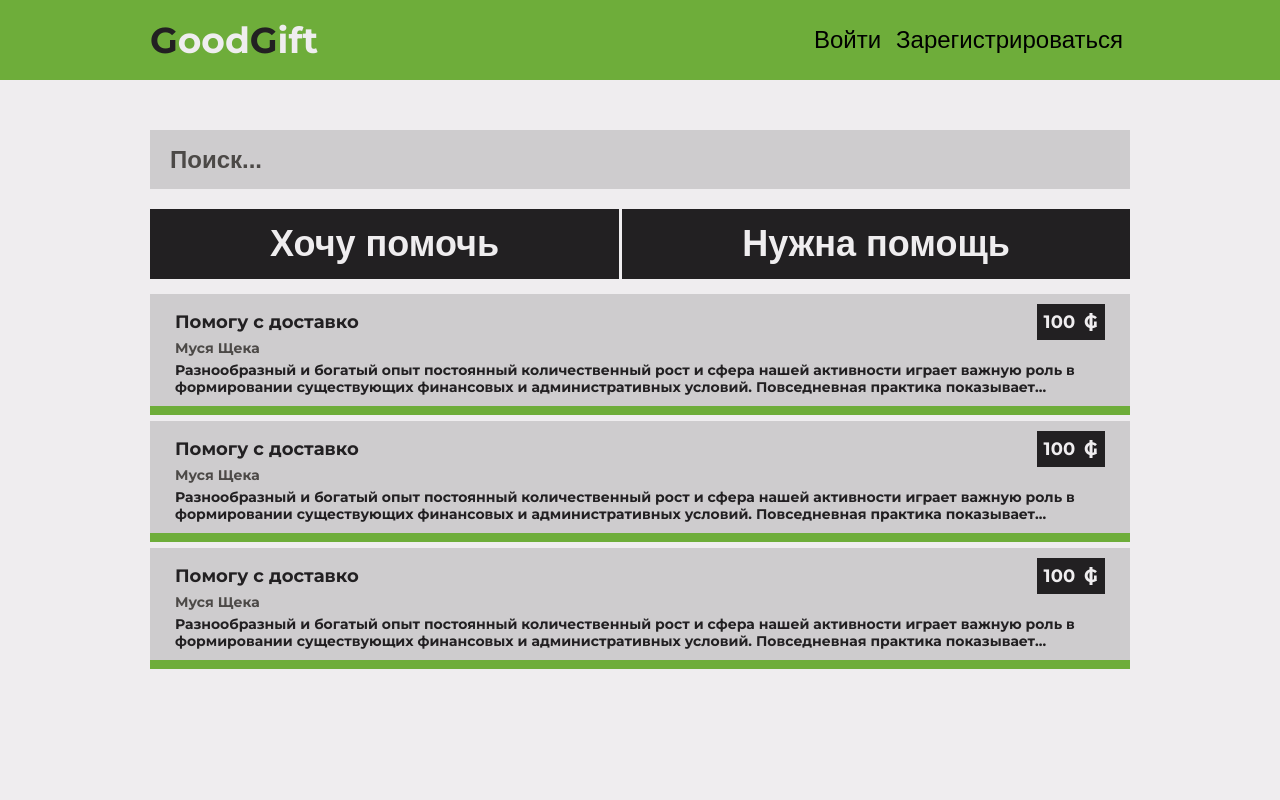
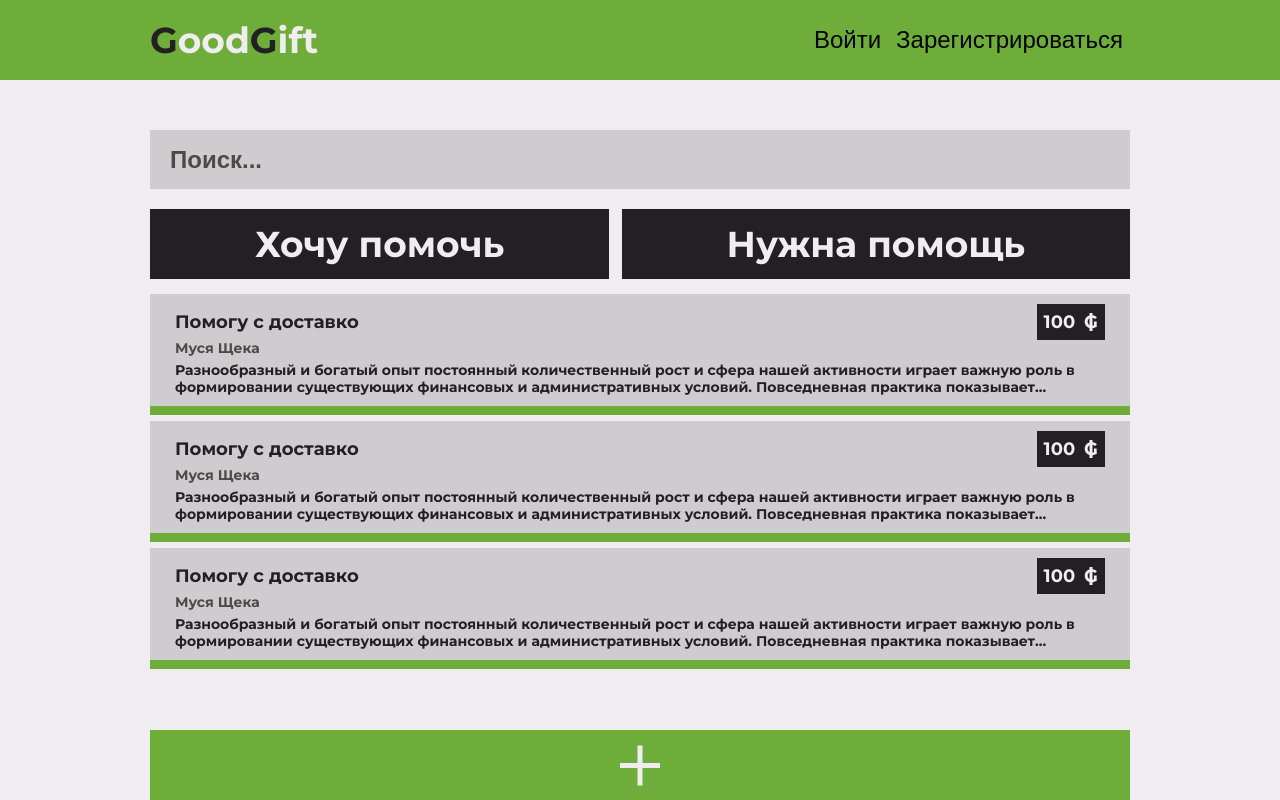
Before and after one commit to furtiman/goodgift-front, a React (Create React App) app: page / in a window 1280 px wide. Built offline with nearby package versions, Linux system fonts and the light colour scheme.

Commit message:
home finish

```diff
--- /dev/null
+++ b/src/components/AddNote/AddNote.jsx
@@ -0,0 +1,50 @@
+import React from "react";
+import styled from "styled-components";
+import { Balance } from "components/Balance";
+import { Link } from "react-router-dom";
+
+const Wrap = styled(Link)`
+    max-width: 980px;
+    width: 100%;
+    height: 70px;
+
+    position: absolute;
+    bottom: 0;
+    left: 50%;
+    transform: translateX(-50%);
+
+    display: flex;
+    align-items: center;
+    justify-content: center;
+
+    background: var(--green);
+    transition: .3s;
+
+    &:hover{
+        background: var(--black);
+    }
+
+    &::before,
+    &::after{
+        content: '';
+        width: 40px;
+        height: 5px;
+
+        position: absolute;
+
+        background: var(--white);
+    }
+    &::after{
+        transform: rotate(90deg);
+    }
+`;
+
+
+export const AddNote = (props) => {
+
+    const {title, author, price, text} = props;
+
+    return (
+        <Wrap to="/create"></Wrap>
+    );
+};
--- /dev/null
+++ b/src/components/AddNote/index.js
@@ -0,0 +1 @@
+export { AddNote } from "./AddNote";
--- a/src/components/Note/Note.jsx
+++ b/src/components/Note/Note.jsx
@@ -1,8 +1,9 @@
 import React from "react";
 import styled from "styled-components";
 import { Balance } from "components/Balance";
+import { Link } from "react-router-dom";
 
-const Wrap = styled.div`
+const Wrap = styled(Link)`
     width: 100%;
     max-height: 125px;
     height: 100%;
@@ -13,9 +14,14 @@ const Wrap = styled.div`
     background: var(--light-gray);
     transition: .3s;
     border-bottom: 9px solid var(--green);
+    text-decoration: none;
 
     padding: 10px 25px;
     margin-bottom: 6px;
+
+    &:last-child{
+        margin-bottom: 80px;
+    }
 `;
 const TopWrap = styled.div`
     width:100%;
@@ -25,9 +31,6 @@ const TopWrap = styled.div`
     align-items: center;
 
 `
-// const Flex = styled.div`
-//     display: flex;
-// `
 const Title = styled.h2`
     font-weight: bold;
     font-size: 18px;
@@ -36,13 +39,6 @@ const Title = styled.h2`
 
     margin: 0 30px 0 0;
 `;
-// const Hashtag = styled.span`
-//     font-weight: bold;
-//     font-size: 18px;
-//     line-height: 22px;
-
-//     color: var(--white);
-// `;
 const Author = styled.span`
     font-weight: bold;
     font-size: 14px;
@@ -62,7 +58,7 @@ export const Note = (props) => {
     const {title, author, price, text} = props;
 
     return (
-        <Wrap>
+        <Wrap to="/ad/:id">
             <TopWrap>
                 <Title>{title}</Title>
                 <Balance value={price}/>
--- a/src/components/Page/Page.js
+++ b/src/components/Page/Page.js
@@ -4,6 +4,8 @@ import { Container } from 'components/Container';
 
 const Background = styled.div`
     min-height: calc(100vh - 80px);
+
+    position: relative;
 
     background-color: var(--white);
 
--- a/src/pages/Home/Home.js
+++ b/src/pages/Home/Home.js
@@ -5,7 +5,12 @@ import { Page } from 'components/Page';
 import { Note } from 'components/Note/';
 import { Input } from 'components/Input';
 import { Button } from 'components/Button';
+import { Form } from 'components/Form';
+import { AddNote } from 'components/AddNote';
 
+const HomePage = styled(Page)`
+    padding-bottom: 80px;
+`
 const HomeInput = styled(Input)`
     width: 100%;
     box-sizing: border-box;
@@ -21,41 +26,65 @@ const RadioWrap = styled.div`
 `
 const Radio = styled.input`
     display: none;
+
+    &:checked + label{
+        background: var(--green);
+    }
 `
-const RadioButton = styled(Button)`
-    margin: 0;
+const RadioButton = styled.label`
+    display: block;
+
+    color: var(--white);
+    background: var(--black);
+    border: none;
+    outline: none;
+    cursor: pointer;
+    text-align: center;
+    font-weight: bold;
+    font-size: 36px;
+    line-height: 44px;
+    transition: .2s;
+
+    padding: 13px 105px;
+
+    &:hover {
+        background: var(--green);
+    }
 `
-
+const Notes = [
+    { title: 'Помогу с доставко', author: 'Муся Щека', price: "100", text: 'Разнообразный и богатый опыт постоянный количественный рост и сфера нашей активности играет важную роль в формировании существующих финансовых и административных условий. Повседневная практика показывает...', id: '1' },
+    { title: 'Помогу с доставко', author: 'Муся Щека', price: "100", text: 'Разнообразный и богатый опыт постоянный количественный рост и сфера нашей активности играет важную роль в формировании существующих финансовых и административных условий. Повседневная практика показывает...', id: '2' },
+    { title: 'Помогу с доставко', author: 'Муся Щека', price: "100", text: 'Разнообразный и богатый опыт постоянный количественный рост и сфера нашей активности играет важную роль в формировании существующих финансовых и административных условий. Повседневная практика показывает...', id: '3' },
+    // { title: 'Помогу с доставко', author: 'Муся Щека', price: "100", text: 'Разнообразный и богатый опыт постоянный количественный рост и сфера нашей активности играет важную роль в формировании существующих финансовых и административных условий. Повседневная практика показывает...', id: '4' },
+  ];
 
 export const Home = props => {
 
     return (
-        <Page>
-            <HomeInput type="text" placeholder="Поиск..." />
+        <HomePage>
+            <Form>
+                <HomeInput type="text" placeholder="Поиск..." />
                 <RadioWrap>
-                    <Radio type="radio" name="help" value="want"/>
+                    <Radio id="want" type="radio" name="help" value="want"/>
                     <RadioButton htmlFor="want">Хочу помочь</RadioButton>
-                    <Radio type="radio" name="help" value="need"/>
+                    <Radio id="need" type="radio" name="help" value="need"/>
                     <RadioButton htmlFor="need">Нужна помощь</RadioButton>
                 </RadioWrap>
-            <Note
-                title="Помогу с доставко"
-                author="Муся Щека"
-                price="100"
-                text="Разнообразный и богатый опыт постоянный количественный рост и сфера нашей активности играет важную роль в формировании существующих финансовых и административных условий. Повседневная практика показывает..."
-                />
-            <Note
-                title="Помогу с доставко"
-                author="Муся Щека"
-                price="100"
-                text="Разнообразный и богатый опыт постоянный количественный рост и сфера нашей активности играет важную роль в формировании существующих финансовых и административных условий. Повседневная практика показывает..."
-                />
-            <Note
-                title="Помогу с доставко"
-                author="Муся Щека"
-                price="100"
-                text="Разнообразный и богатый опыт постоянный количественный рост и сфера нашей активности играет важную роль в формировании существующих финансовых и административных условий. Повседневная практика показывает..."
-                />
-        </Page>
+            </Form>
+            {Notes.map((note) => {
+                return (
+                    <Note
+                        title={note.title}
+                        author={note.author}
+                        price={note.price}
+                        text={note.text}
+                        key={note.id}
+                        id={note.id}
+                    />
+                );
+            })}
+            <AddNote />
+        </HomePage>
+
     );
 };
```
